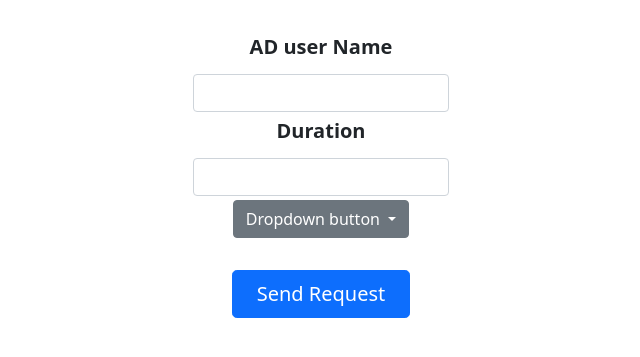
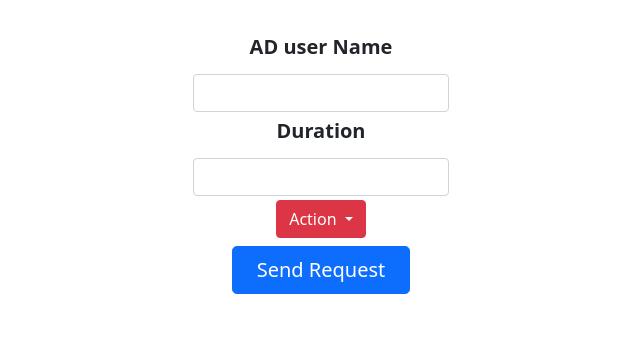
Before and after one commit to georges-hayek/UsersPortal, a Flask app: page / in a window 1280 px wide. Shown: the part 232-589 px from the top of the page, without its empty margins (319-959 px from the left). Run offline with Flask 2, Linux system fonts and the light colour scheme; some libraries are stand-ins or nearby versions.

Commit message:
change dropdown

```diff
--- a/templates/index.html
+++ b/templates/index.html
@@ -25,14 +25,18 @@
                 <div class="d-grid gap-2 d-sm-flex justify-content-sm-center align-items-center my-1">
                     <input type="text" class="form-control" id="time" name="time" style="max-width: 256px;">
                 </div>
-                <div class="dropdown">
-                  <button class="btn btn-secondary dropdown-toggle" type="button" id="dropdownMenuButton" data-toggle="dropdown" aria-haspopup="true" aria-expanded="false">
-                    Dropdown button
+                    <!-- Example single danger button -->
+                <div class="btn-group">
+                  <button type="button" class="btn btn-danger dropdown-toggle" data-toggle="dropdown" aria-haspopup="true" aria-expanded="false">
+                    Action
                   </button>
-                  <div class="dropdown-menu" aria-labelledby="dropdownMenuButton">
-                    <a class="dropdown-item" href="#">Action</a>
-                    <a class="dropdown-item" href="#">Another action</a>
-                    <a class="dropdown-item" href="#">Something else here</a>
+                  <div class="dropdown-menu">
+                    <a class="dropdown-item" href="#">minutes</a>
+                    <a class="dropdown-item" href="#">hours</a>
+                    <a class="dropdown-item" href="#">days</a>
+
+                  <div class="dropdown-divider"></div>
+
                   </div>
                 </div>
 
```
